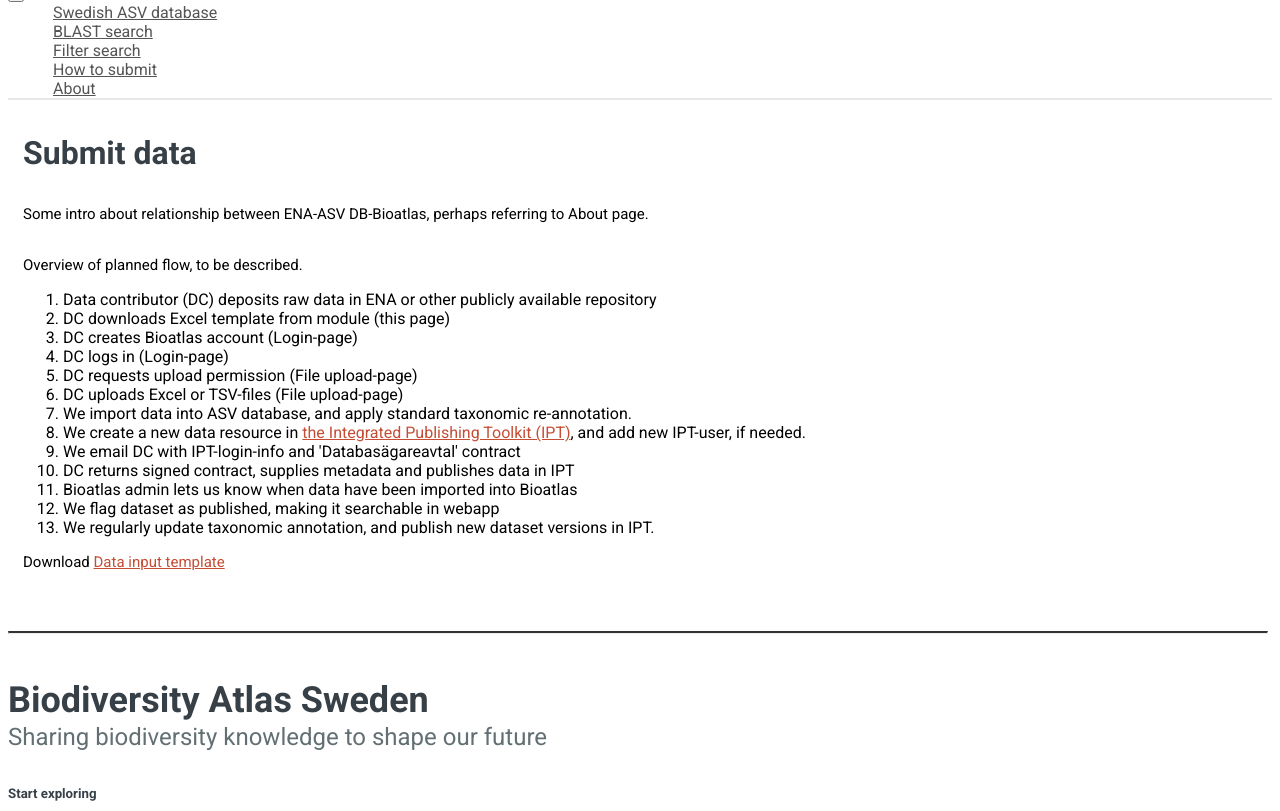
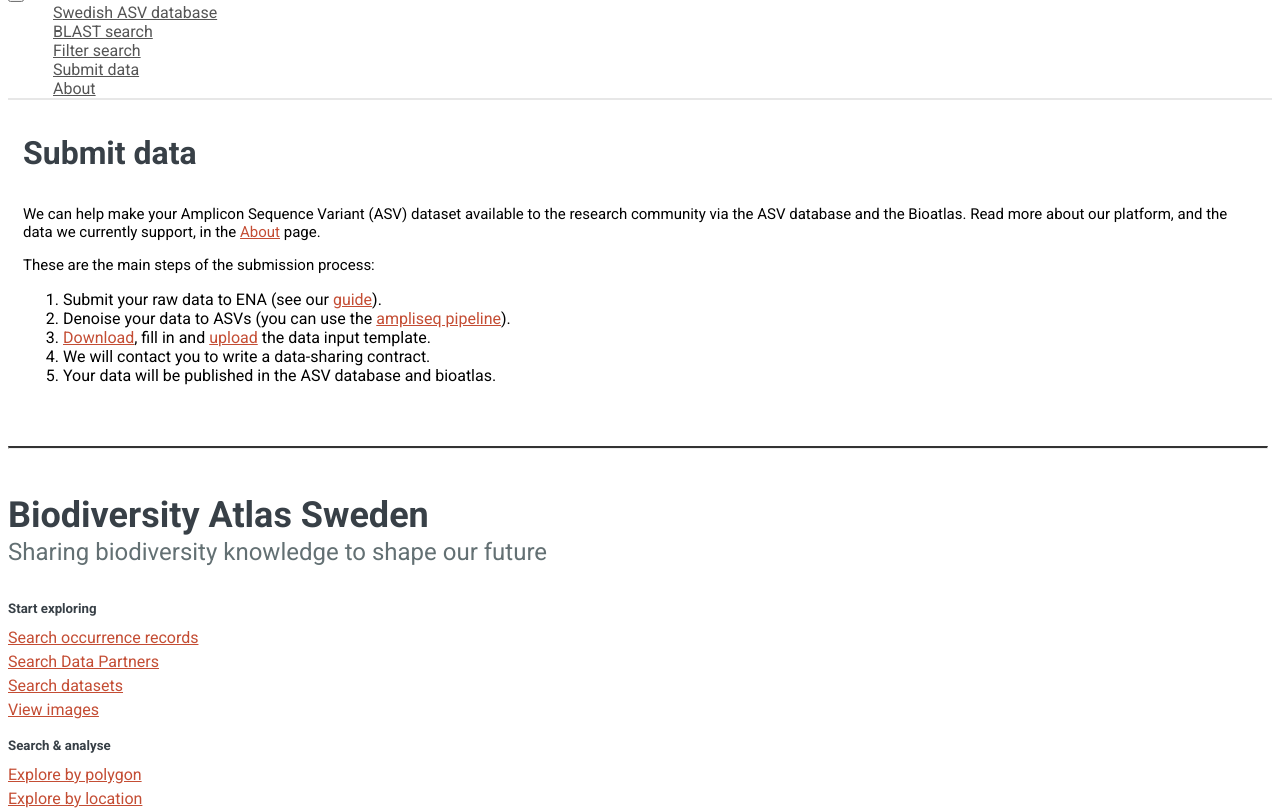
Before and after one commit to biodiversitydata-se/mol-mod, a Flask app: page /submit in a window 1280 px wide. Shown: the part 353-1164 px from the top of the page. Run offline with Flask 2, Linux system fonts and the light colour scheme; parts of the project's set-up code (start-up, migrations or seed data) failed here and were passed over; some libraries are stand-ins or nearby versions.

Commit message:
Edit submit info and add upload page

```diff
--- a/molmod/routes/main_routes.py
+++ b/molmod/routes/main_routes.py
@@ -43,6 +43,12 @@ def get_stats() -> dict:
         return results
 
 
+@main_bp.route('/upload')
+def upload():
+    # abort(301)
+    return render_template('upload.html')
+
+
 @main_bp.route('/submit')
 def submit():
     # abort(301)
--- a/molmod/templates/banner.html
+++ b/molmod/templates/banner.html
@@ -18,7 +18,7 @@
         <li><a href="{{ url_for('main_bp.index') }}">Swedish ASV database</a> </li>
         <li><a href="{{ url_for('blast_bp.blast') }}">BLAST search</a></li>
         <li><a href="{{ url_for('filter_bp.filter') }}">Filter search</a></li>
-        <li><a href="{{ url_for('main_bp.submit') }}">How to submit</a></li>
+        <li><a href="{{ url_for('main_bp.submit') }}">Submit data</a></li>
         <li><a href="{{ url_for('main_bp.about') }}">About</a></li>
       </ul>
     </div>
--- a/molmod/templates/submit.html
+++ b/molmod/templates/submit.html
@@ -5,28 +5,22 @@
     <div>
         <br>
         <h1>Submit data</h1>
-        <p><br>Some intro about relationship between ENA-ASV DB-Bioatlas,
-            perhaps referring to About page.
-        <p><br>Overview of planned flow, to be described.
+        <p><br>We can help make your Amplicon Sequence Variant (ASV) dataset available to the research community
+            via the ASV database and the Bioatlas. Read more about our platform, and the data we currently support,
+            in the <a href="{{ url_for('main_bp.about') }}">About</a> page.
+        <p>These are the main steps of the submission process:
             <ol>
-                <li>Data contributor (DC) deposits raw data in ENA or other publicly available repository</li>
-                <li>DC downloads Excel template from module (this page)</li>
-                <li>DC creates Bioatlas account (Login-page)</li>
-                <li>DC logs in (Login-page)</li>
-                <li>DC requests upload permission (File upload-page)</li>
-                <li>DC uploads Excel or TSV-files (File upload-page)</li>
-                <li>We import data into ASV database, and apply standard taxonomic re-annotation.</li>
-                <li>We create a new data resource in <a href='https://www.gbif.se/ipt/'>the Integrated Publishing Toolkit (IPT)</a>, and add new IPT-user, if needed.</li>
-                <li>We email DC with IPT-login-info and 'Databasägareavtal' contract</li>
-                <li>DC returns signed contract, supplies metadata and publishes data in IPT</li>
-                <li>Bioatlas admin lets us know when data have been imported into Bioatlas</li>
-                <li>We flag dataset as published, making it searchable in webapp</li>
-                <li>We regularly update taxonomic annotation, and publish new dataset versions in IPT.</li>
+                <li>Submit your raw data to ENA (see our
+                    <a href="https://biodiversitydata-se.github.io/mol-data/ena-metabar.html">guide</a>).
+                </li>
+                <li>Denoise your data to ASVs (you can use the <a href="https://nf-co.re/ampliseq">ampliseq pipeline</a>).</li>
+                <li>
+                    <a href="{{ url_for('main_bp.files', filename='SBDI-metabarcoding-template.xlsx') }}">
+                        Download</a>, fill in and
+                    <a href="{{ url_for('main_bp.upload') }}">upload</a> the data input template.</li>
+                <li>We will contact you to write a data-sharing contract.</li>
+                <li>Your data will be published in the ASV database and bioatlas.</li>
             </ol>
-        </p>
-    </div>
-    <div>
-        <p>Download <a href="{{ url_for('main_bp.files', filename='SBDI-metabarcoding-template.xlsx') }}">Data input template</a>
         </p>
     </div>
 </div>
```
Also changed, not shown: molmod/templates/upload.html (added, +13 -0 lines).
